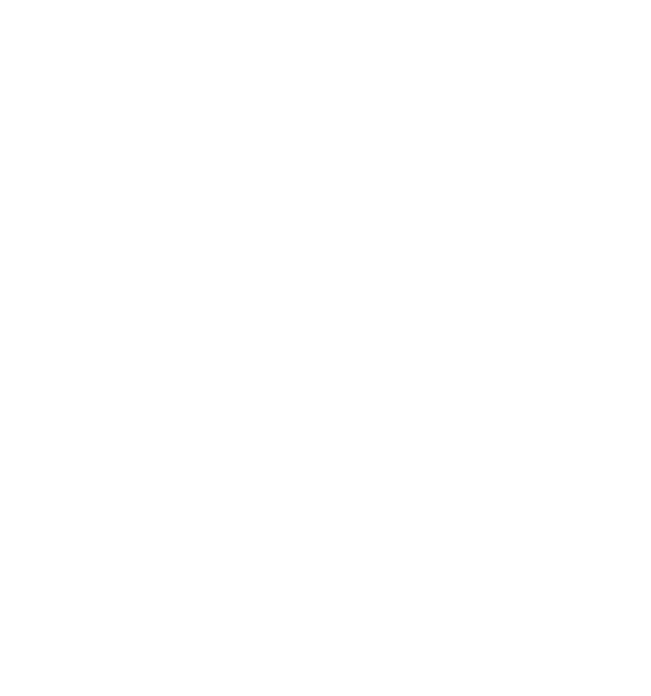
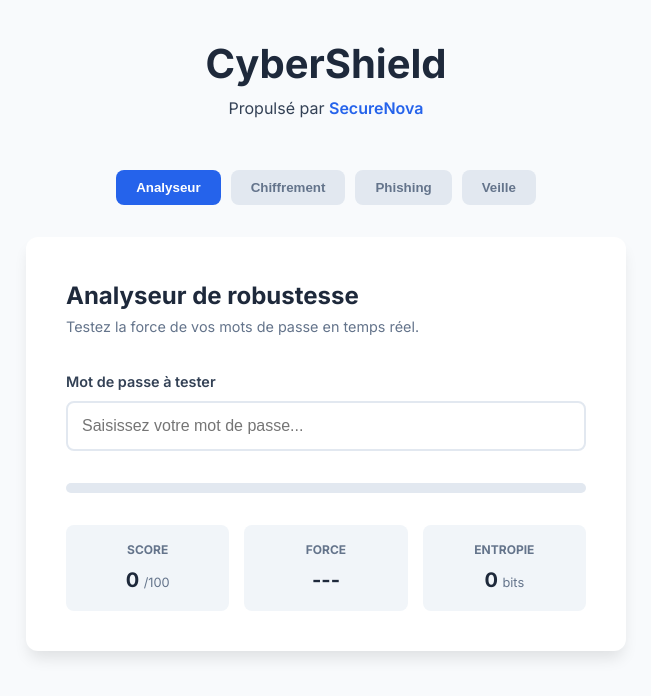
Before and after one commit to evanpertegaz15-pixel/projet_js, a plain HTML site: page cybershield/index.html in a window 1280 px wide. Shown: the whole page, without its empty margins (314-965 px from the left). Drawn offline with Linux system fonts and the light colour scheme.

Commit message:
ajout: gitignore modification: css : style plus smouth html : meilleirur interface

```diff
--- a/cybershield/index.html
+++ b/cybershield/index.html
@@ -1,11 +1,65 @@
 <!DOCTYPE html>
-<html lang="en">
+<html lang="fr">
 <head>
     <meta charset="UTF-8">
     <meta name="viewport" content="width=device-width, initial-scale=1.0">
-    <title>Document</title>
+    <title>CyberShield - Sensibilisation Cybersécurité</title>
+    <link href="https://fonts.googleapis.com/css2?family=Inter:wght@400;600;700&display=swap" rel="stylesheet">
+    <link rel="stylesheet" href="style.css">
 </head>
 <body>
+    <header>
+        <div class="header-content">
+            <h1>CyberShield</h1>
+            <p>Propulsé par <span>SecureNova</span></p>
+        </div>
+    </header>
 
+    <main>
+        <nav class="tab-navigation">
+            <button class="tab-btn active" data-module="password">Analyseur</button>
+            <button class="tab-btn" data-module="cipher">Chiffrement</button>
+            <button class="tab-btn" data-module="phishing">Phishing</button>
+            <button class="tab-btn" data-module="dashboard">Veille</button>
+        </nav>
+
+        <section id="password-analyzer" class="module-card">
+            <div class="card-header">
+                <h2>Analyseur de robustesse</h2>
+                <p>Testez la force de vos mots de passe en temps réel.</p>
+            </div>
+
+            <div class="input-group">
+                <label for="password-input">Mot de passe à tester</label>
+                <input type="password" id="password-input" placeholder="Saisissez votre mot de passe...">
+            </div>
+
+            <div class="analyzer-feedback">
+                <div class="progress-container">
+                    <div id="strength-bar" class="progress-bar"></div>
+                </div>
+
+                <div class="metrics-grid">
+                    <div class="metric-box">
+                        <span class="label">Score</span>
+                        <span id="score-value" class="value">0</span>
+                        <span class="unit">/100</span>
+                    </div>
+                    <div class="metric-box">
+                        <span class="label">Force</span>
+                        <span id="strength-label" class="value">---</span>
+                    </div>
+                    <div id="entropy-display" class="metric-box">
+                        <span class="label">Entropie</span>
+                        <span id="entropy-value" class="value">0</span>
+                        <span class="unit">bits</span>
+                    </div>
+                </div>
+            </div>
+        </section>
+    </main>
+
+    <script src="js/password.js"></script>
+    <script src="js/app.js"></script>
 </body>
 </html>
--- a/cybershield/style.css
+++ b/cybershield/style.css
@@ -0,0 +1,171 @@
+/* Variables de design */
+:root {
+    --primary: #2563eb;
+    --dark: #1e293b;
+    --bg: #f8fafc;
+    --card: #ffffff;
+    --text-main: #334155;
+    --text-muted: #64748b;
+    --radius: 12px;
+    --shadow: 0 10px 15px -3px rgba(0, 0, 0, 0.1);
+
+    /* Couleurs de force */
+    --weak: #ef4444;
+    --medium: #f59e0b;
+    --strong: #22c55e;
+}
+
+* {
+    box-sizing: border-box;
+    margin: 0;
+    padding: 0;
+}
+
+body {
+    font-family: 'Inter', sans-serif;
+    background-color: var(--bg);
+    color: var(--text-main);
+    line-height: 1.6;
+    padding: 2rem;
+}
+
+/* Header */
+header {
+    text-align: center;
+    margin-bottom: 3rem;
+}
+
+header h1 {
+    color: var(--dark);
+    font-size: 2.5rem;
+    font-weight: 700;
+}
+
+header p span {
+    color: var(--primary);
+    font-weight: 600;
+}
+
+/* Navigation par onglets */
+.tab-navigation {
+    display: flex;
+    justify-content: center;
+    gap: 10px;
+    margin-bottom: 2rem;
+}
+
+.tab-btn {
+    padding: 10px 20px;
+    border: none;
+    background: #e2e8f0;
+    border-radius: 8px;
+    cursor: pointer;
+    font-weight: 600;
+    color: var(--text-muted);
+    transition: all 0.3s ease;
+}
+
+.tab-btn.active {
+    background: var(--primary);
+    color: white;
+}
+
+/* Carte du module */
+.module-card {
+    background: var(--card);
+    max-width: 600px;
+    margin: 0 auto;
+    padding: 2.5rem;
+    border-radius: var(--radius);
+    box-shadow: var(--shadow);
+}
+
+.card-header {
+    margin-bottom: 2rem;
+}
+
+.card-header h2 {
+    font-size: 1.5rem;
+    color: var(--dark);
+}
+
+.card-header p {
+    color: var(--text-muted);
+    font-size: 0.9rem;
+}
+
+/* Input moderne */
+.input-group {
+    display: flex;
+    flex-direction: column;
+    gap: 8px;
+    margin-bottom: 2rem;
+}
+
+.input-group label {
+    font-weight: 600;
+    font-size: 0.9rem;
+}
+
+.input-group input {
+    padding: 14px;
+    border: 2px solid #e2e8f0;
+    border-radius: 8px;
+    font-size: 1rem;
+    transition: border-color 0.3s ease;
+}
+
+.input-group input:focus {
+    outline: none;
+    border-color: var(--primary);
+}
+
+/* Barre de progression */
+.progress-container {
+    background: #e2e8f0;
+    height: 10px;
+    border-radius: 5px;
+    margin-bottom: 2rem;
+    overflow: hidden;
+}
+
+.progress-bar {
+    height: 100%;
+    width: 0%;
+    background-color: var(--weak);
+    transition: width 0.5s cubic-bezier(0.4, 0, 0.2, 1), background-color 0.4s ease;
+}
+
+/* Grille de mesures */
+.metrics-grid {
+    display: grid;
+    grid-template-columns: repeat(3, 1fr);
+    gap: 15px;
+}
+
+.metric-box {
+    background: #f1f5f9;
+    padding: 15px;
+    border-radius: 8px;
+    text-align: center;
+}
+
+.metric-box .label {
+    display: block;
+    font-size: 0.75rem;
+    text-transform: uppercase;
+    color: var(--text-muted);
+    margin-bottom: 5px;
+    font-weight: 700;
+}
+
+.metric-box .value {
+    font-size: 1.25rem;
+    font-weight: 700;
+    color: var(--dark);
+}
+
+.metric-box .unit {
+    font-size: 0.8rem;
+    color: var(--text-muted);
+}
```
Also changed, not shown: 1 other file.
